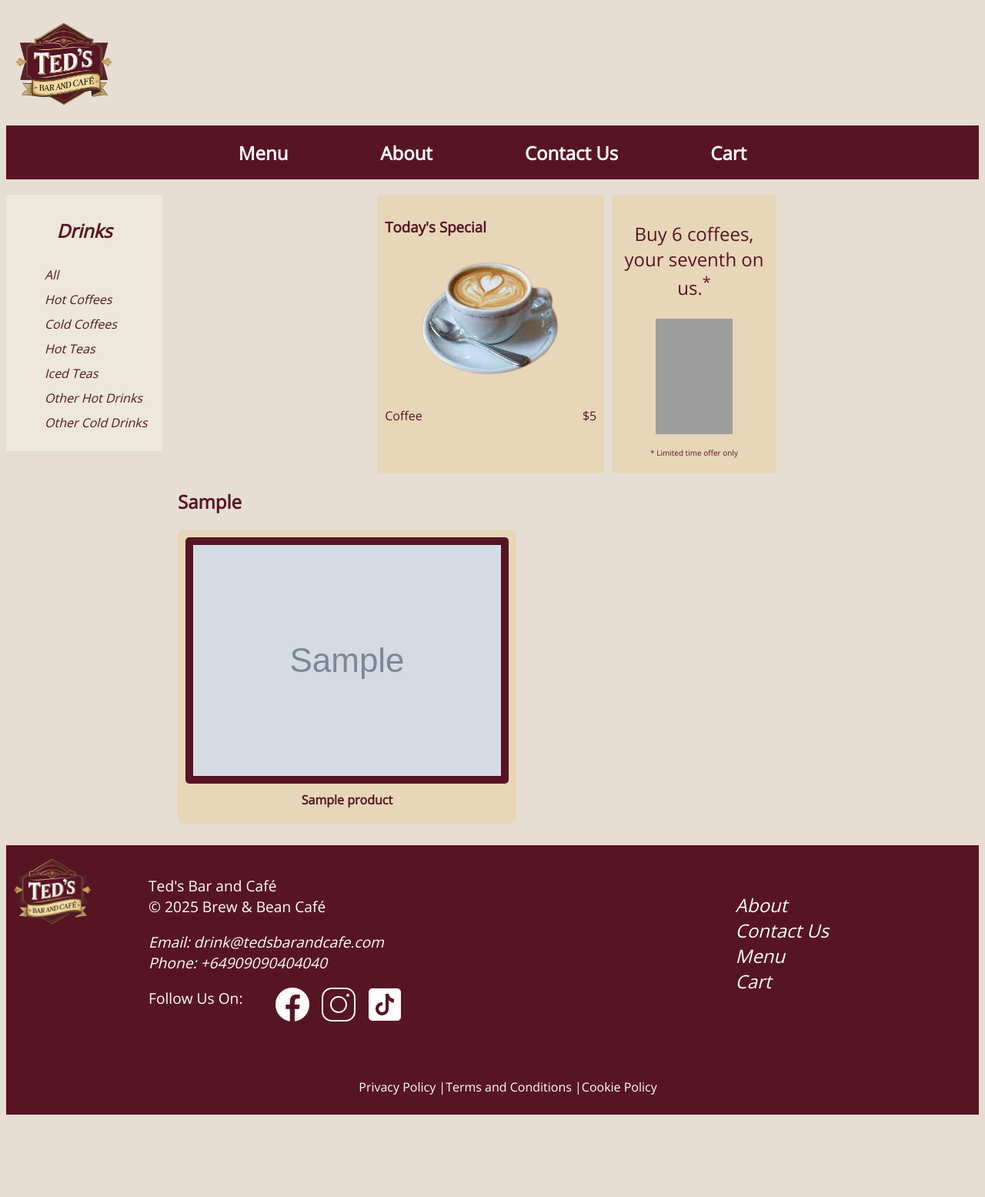
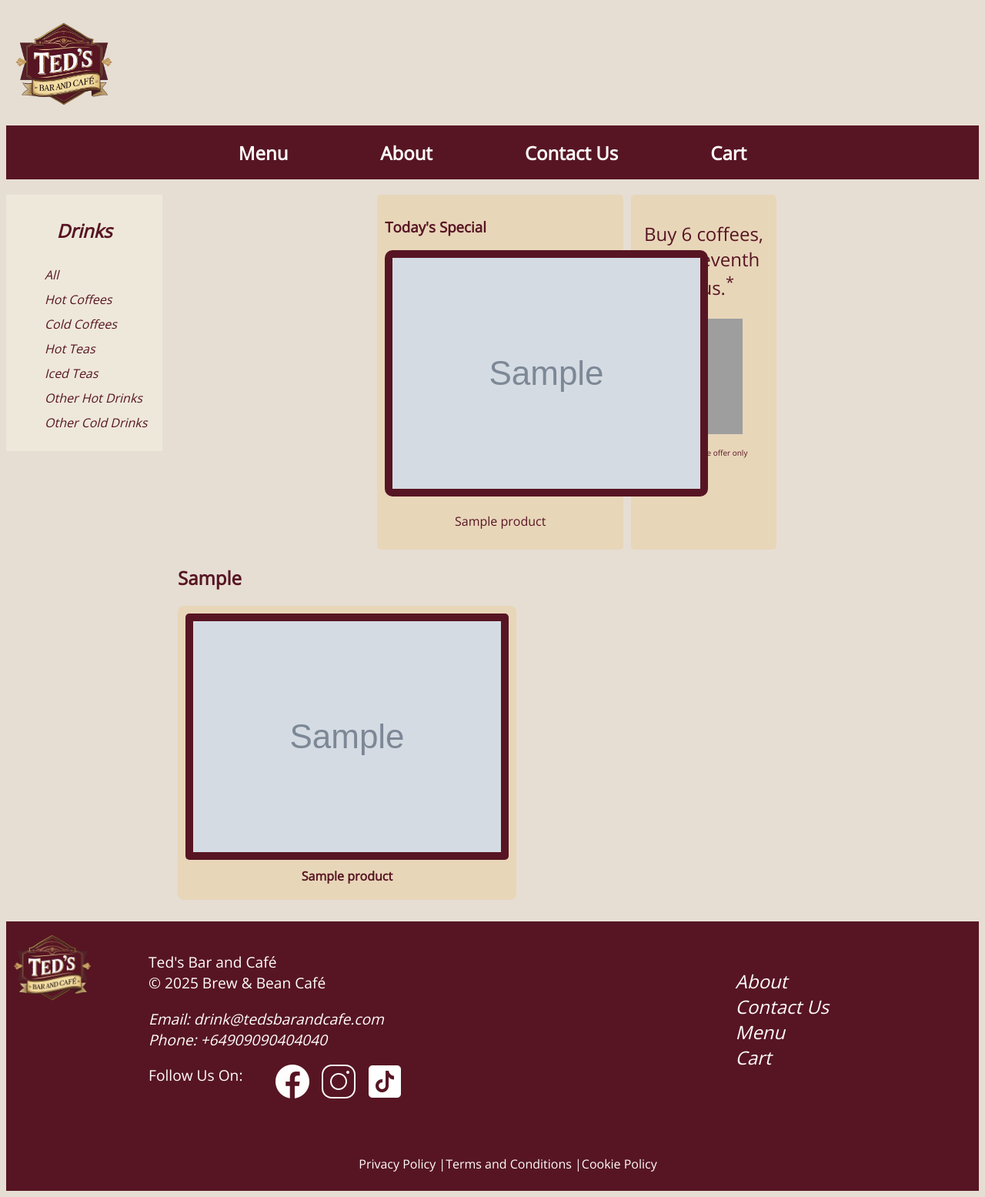
Before and after one commit to 1322harshd/TedsBarAndCafe, a Flask app: page /menu in a window 1280 px wide. Shown: the whole page at 77% size. Before the commit the page ends 1448 px from the top, so only its background shows below. Run offline with Flask 3, Linux system fonts and the light colour scheme; tables that the repository leaves empty hold one stand-in row (values such as "Sample post"); grey boxes marked "Sample" are stand-in pictures; grey boxes are pictures that could not be loaded.

Commit message:
changed related product font style, centered the description on selected product page, grid layout for filtered product and drink of the day function

```diff
--- a/Templates/category.html
+++ b/Templates/category.html
@@ -1,8 +1,7 @@
-
 <div class="all-lists">
 {% for category, items in grouped_items.items() %}
     <h2>{{ category }}</h2>
-    <div class="product-card">
+    <div class="{% if multiple_categories %}product-card{% else %}-categorized{% endif %}">
     {% for item in items %}
     <a href="{{ url_for('selected_product', id=item.id) }}">
         <div class="card-items">
--- a/Templates/menu_page.html
+++ b/Templates/menu_page.html
@@ -21,14 +21,15 @@
  <div class="product-display">
 <!-- special section on top of menu page for offers -->
     <div class="specials">
-       <div class="drink-of-the-day">
-          <h3 style="color:rgba(87, 21, 35, 1);font-weight:bolder;">Today's Special</h3>
-            <img src="{{ url_for('static', filename='images/cappucino.png') }}" alt="drink-of-day">
-            <div class="details">
-                <p>Coffee</p>
-                <p>$5</p>
+            <div class="drink-of-the-day">
+                    <h3 style="color:rgba(87, 21, 35, 1);font-weight:800;">Today's Special</h3>
+                    <a href="{{ url_for('selected_product', id=coffee.id) }}">
+                    <img src="{{ url_for('static', filename='images/' ~ coffee.image_url)}}" alt="drink-of-day"></a>
+                    <div class="details">
+                        <p>{{coffee.name}}</p>
+                    </div>
             </div>
-       </div>
+
        <div class="current-offer">
         <p> Buy 6 coffees,<br> your seventh on us.<sup>*</sup></p>
         <img src="{{ url_for('static', filename='logos/specials.gif') }}" alt="special-offer" style="height: 150px;width:100px;" >
--- a/Templates/selected_product_page.html
+++ b/Templates/selected_product_page.html
@@ -14,7 +14,6 @@
     <p>{{product.description}}</p>
     </div>
     <div class="product-sizes-and-price">
-
       <ul>
         {% for sp in sizes_with_prices %}
           <li>
--- a/app.py
+++ b/app.py
@@ -5,6 +5,8 @@
 from flask import Flask, render_template, request, session, redirect, url_for
 from flask_migrate import Migrate
 from flask_sqlalchemy import SQLAlchemy
+import random
+import datetime
 
 app = Flask(__name__)
 app.secret_key = 'your_secret_key'  # Needed for session
@@ -41,15 +43,22 @@
 def menu_page():
     items = Product.query.all()  # fetch all products
     grouped_items = group_items(items)  # group by category
-    return render_template("menu_page.html", grouped_items=grouped_items)
 
+    # Select coffee of the day (random but from same items)
+    coffee = None
+    if items:
+        today = datetime.date.today()
+        index = today.toordinal() % len(items)
+        coffee = items[index]
+
+    return render_template("menu_page.html", grouped_items=grouped_items, coffee=coffee,multiple_categories=True)
 
 # route → shows products filtered by category (like "Hot Coffees")
 @app.route("/filter/<category>")
 def filter_category(category):
     filtered = Product.query.filter(Product.category.ilike(category)).all()
     grouped_items = group_items(filtered)
-    return render_template("category.html", grouped_items=grouped_items)
+    return render_template("category.html", grouped_items=grouped_items,multiple_categories=False)
 
 
 # route → shows details of a single product, including sizes and prices
--- a/static/styles/styles.css
+++ b/static/styles/styles.css
@@ -214,10 +214,24 @@
   padding:10px 10px 10px 10px;
   align-items: center;
 }
+.drink-of-the-day img{
+  background-color: rgba(87, 21, 35, 1);
+  padding:10px;
+  border-radius: 10px;
+  width: fit-content;
+  height: fit-content;
+}
+.drink-of-the-day a {
+  position: relative;
+  z-index: 5;
+  display: block;
+  text-decoration: none;
+}
+
 .details{
   display:flex;
   color:rgba(87, 21, 35, 1);
-  justify-content: space-between;
+  justify-content: center;
 }
 .current-offer{
   border-radius: 5px;
```
Also changed, not shown: other parts of static/styles/styles.css (+61 -6 lines). Lines whose indentation alone changed are shown as unchanged.
